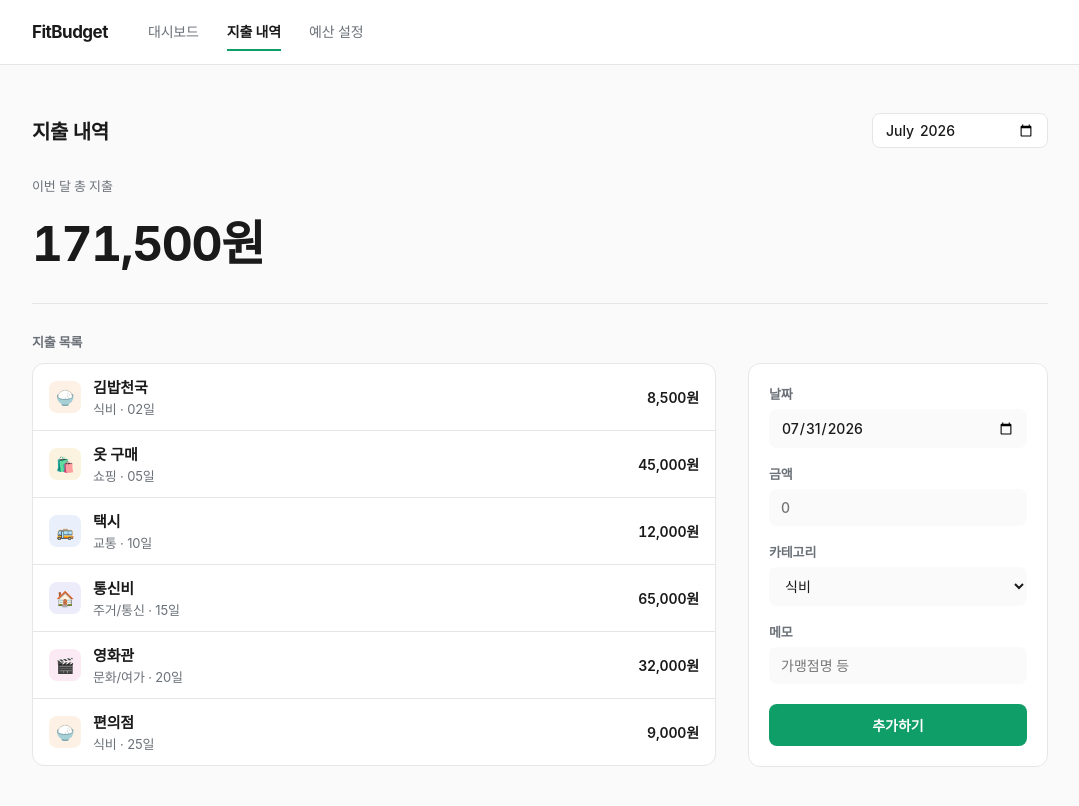
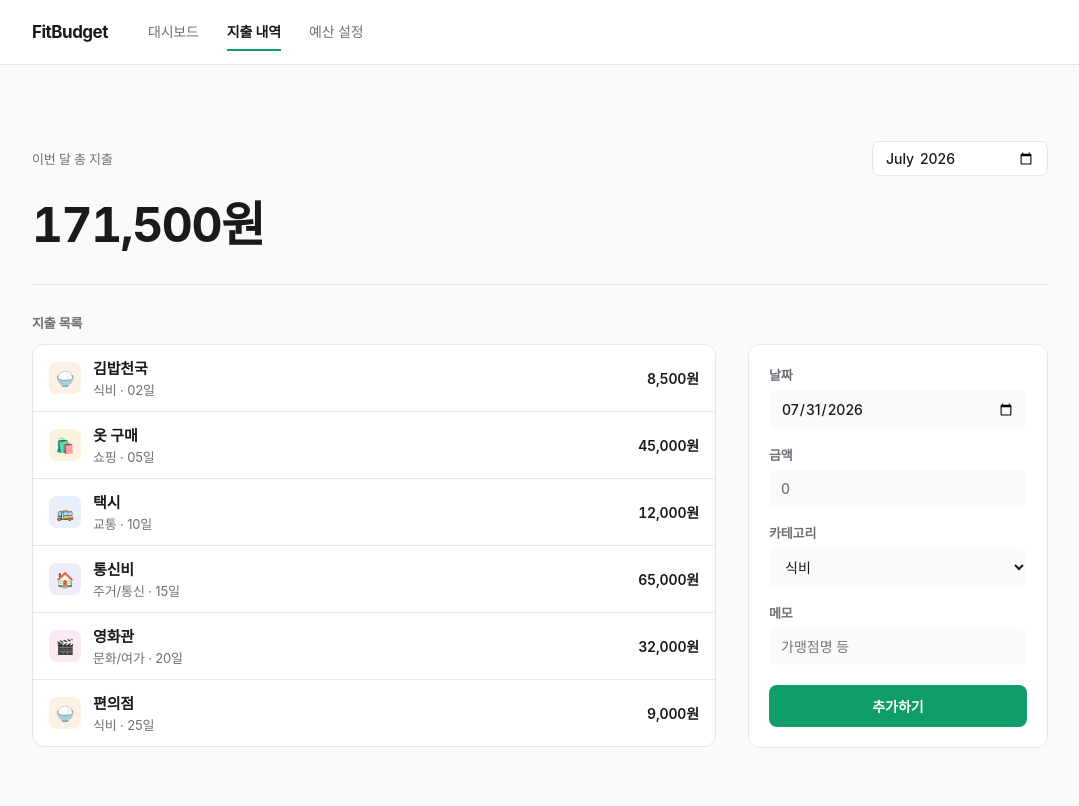
Before and after one commit to Geon-o/fit-budget-front, a React (Vite) app: page /expenses in a window 1280 px wide. Shown: the top 806 px of the page, without its empty margins (100-1179 px from the left). Built offline with nearby package versions, Linux system fonts and the light colour scheme.

Commit message:
feat: 지출 요약 헤더 레이아웃 개선 및 총 지출 금액 카운트업 애니메이션 추가

```diff
--- a/src/pages/ExpensePage.css
+++ b/src/pages/ExpensePage.css
@@ -1,14 +1,8 @@
-.expense-page__header {
+.expense-page__summary-header {
   display: flex;
   align-items: center;
   justify-content: space-between;
-  margin-bottom: 24px;
-}
-
-.expense-page__title {
-  font-size: 20px;
-  font-weight: 600;
-  letter-spacing: -0.02em;
+  margin-bottom: 10px;
 }
 
 .expense-page__month-picker {
@@ -42,13 +36,13 @@
   border-bottom: 1px solid var(--color-border);
   padding: 4px 0 28px;
   margin-bottom: 28px;
+  margin-top: 24px;
 }
 
 .expense-page__summary-label {
   font-size: 13px;
   color: var(--color-text-secondary);
   font-weight: 500;
-  margin-bottom: 10px;
 }
 
 .expense-page__summary-amount {
--- a/src/pages/ExpensePage.tsx
+++ b/src/pages/ExpensePage.tsx
@@ -1,6 +1,7 @@
 import { useEffect, useRef, useState } from 'react'
 import { ExpenseForm, ExpenseList, useExpenses } from '../domains/expense'
 import { formatCurrency } from '../shared/utils/dateUtils'
+import { useCountUp } from '../shared/hooks/useCountUp'
 import './ExpensePage.css'
 
 function getCurrentYearMonth(): string {
@@ -28,21 +29,21 @@ function ExpensePage() {
     return () => observer.disconnect()
   }, [])
 
+  const animatedSummaryTotal = useCountUp(total, !showFloatingTotal)
+
   return (
     <div>
-      <header className="expense-page__header">
-        <h1 className="expense-page__title">지출 내역</h1>
-        <input
-          className="expense-page__month-picker"
-          type="month"
-          value={yearMonth}
-          onChange={(e) => setYearMonth(e.target.value)}
-        />
-      </header>
-
       <section className="expense-page__summary" ref={summaryRef}>
-        <p className="expense-page__summary-label">이번 달 총 지출</p>
-        <p className="expense-page__summary-amount">{formatCurrency(total)}</p>
+        <div className="expense-page__summary-header">
+          <p className="expense-page__summary-label">이번 달 총 지출</p>
+          <input
+            className="expense-page__month-picker"
+            type="month"
+            value={yearMonth}
+            onChange={(e) => setYearMonth(e.target.value)}
+          />
+        </div>
+        <p className="expense-page__summary-amount">{formatCurrency(animatedSummaryTotal)}</p>
       </section>
 
       <div className="expense-page__layout">
--- /dev/null
+++ b/src/shared/hooks/useCountUp.ts
@@ -0,0 +1,37 @@
+import { useEffect, useRef, useState } from 'react'
+
+/**
+ * Animates from 0 to `target` only when `isActive` flips false -> true.
+ * While `isActive` stays true, subsequent `target` changes are reflected immediately without animating.
+ */
+export function useCountUp(target: number, isActive: boolean, duration = 600): number {
+  const [value, setValue] = useState(target)
+  const wasActiveRef = useRef(isActive)
+  const rafRef = useRef(0)
+
+  useEffect(() => {
+    const justBecameActive = isActive && !wasActiveRef.current
+    wasActiveRef.current = isActive
+
+    if (!justBecameActive) {
+      setValue(target)
+      return
+    }
+
+    const start = performance.now()
+
+    function tick(now: number) {
+      const progress = Math.min((now - start) / duration, 1)
+      const eased = 1 - Math.pow(1 - progress, 3)
+      setValue(Math.round(target * eased))
+      if (progress < 1) {
+        rafRef.current = requestAnimationFrame(tick)
+      }
+    }
+
+    rafRef.current = requestAnimationFrame(tick)
+    return () => cancelAnimationFrame(rafRef.current)
+  }, [isActive, target, duration])
+
+  return value
+}
```
